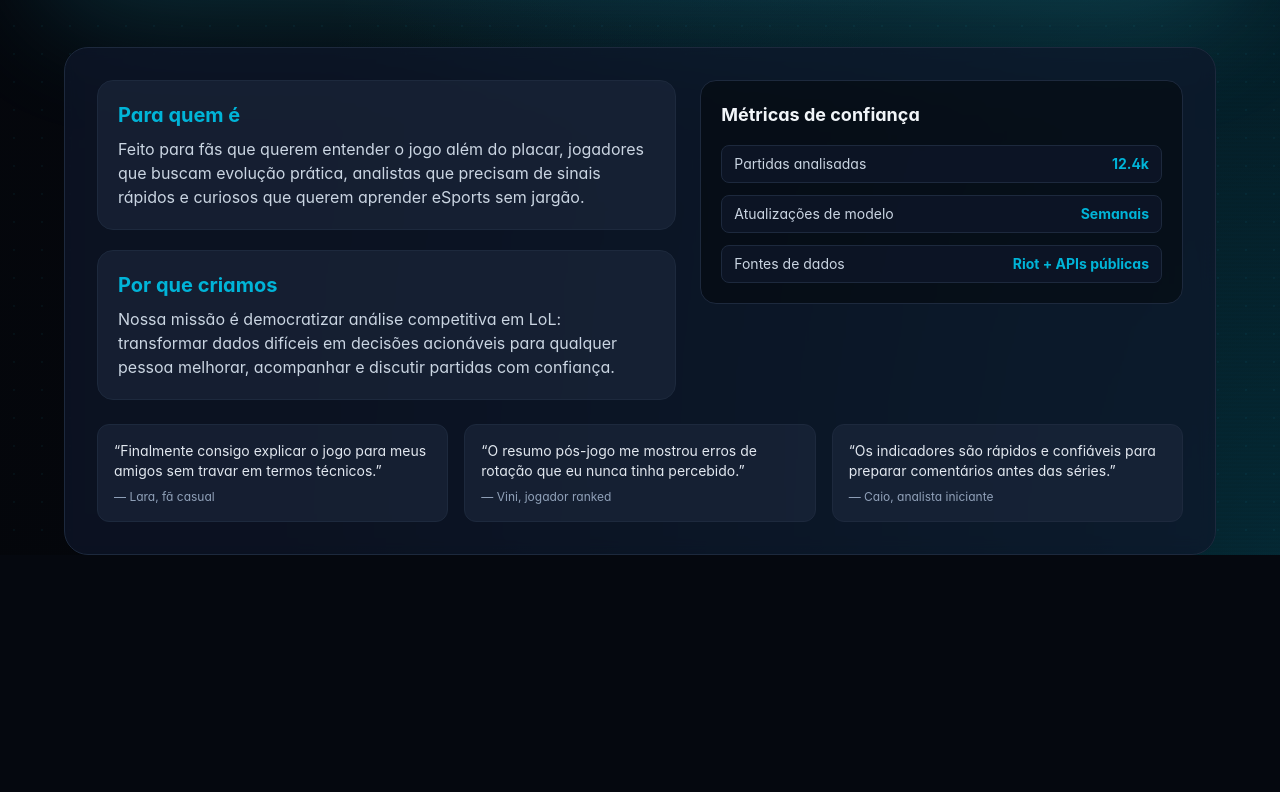
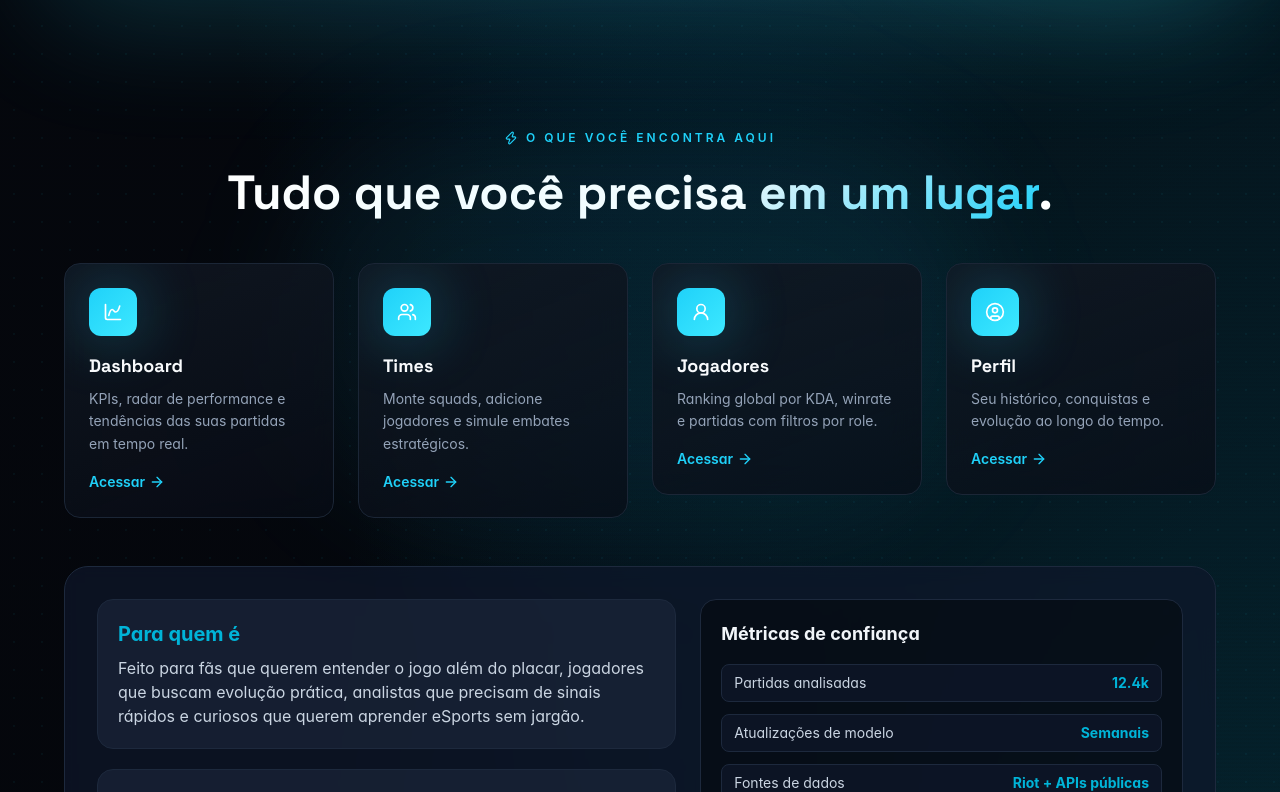
Before and after one commit to CapivaraDevv/Arcane-Stats, a React (Vite) app in the folder arcane-stats/: page / in a window 1280 px wide. Shown: the part 1668-2460 px from the top of the page. Before the commit the page ends 2223 px from the top, so only its background shows below. Built offline with nearby package versions, Linux system fonts and the light colour scheme; no server answers.

Commit message:
feat(home): footer added and new features sections

```diff
--- /dev/null
+++ b/arcane-stats/src/components/AppFooter.tsx
@@ -0,0 +1,31 @@
+import { Link } from "react-router-dom";
+
+export default function AppFooter() {
+  return (
+    <footer className="relative z-10 mt-20 border-t border-border bg-[hsl(var(--background)/0.8)] backdrop-blur-xl">
+      <div className="mx-auto max-w-6xl px-6 py-10">
+        <div className="flex flex-col items-start justify-between gap-6 md:flex-row md:items-center">
+          <div>
+            <span className="font-display text-xl font-bold text-gradient">
+              Arcane Stats
+            </span>
+            <p className="mt-1 text-sm text-muted-foreground">
+              Análise competitiva acessível.
+            </p>
+          </div>
+          <nav className="flex items-center gap-6 text-sm text-muted-foreground">
+            <Link to="/login" className="hover:text-primary transition">
+              Login
+            </Link>
+            <Link to="/register" className="hover:text-primary transition">
+              Cadastro
+            </Link>
+          </nav>
+        </div>
+        <div className="mt-8 border-t border-border pt-6 text-xs text-muted-foreground">
+          © 2025 Arcane Stats. Todos os direitos reservados.
+        </div>
+      </div>
+    </footer>
+  );
+}
--- a/arcane-stats/src/components/DarkVeilBackground.tsx
+++ b/arcane-stats/src/components/DarkVeilBackground.tsx
@@ -18,13 +18,10 @@ const DarkVeilBackground = () => {
       <div className="absolute inset-0 bg-scanlines" />
 
       <div
-        className="absolute top-45 left-22 h-20 w-120 rounded-full bg-primary/20 blur-2xl animate-orb-1"
+        className="absolute top-45 left-22 h-120 w-120 rounded-full bg-primary/20 blur-3xl animate-orb-1"
         style={{ translate: `${mp.x * 40}px ${mp.y * 20}px` }}
       />
-      <div
-        className="absolute top-45 left-22 h-120 w-20 rounded-full bg-primary/20 blur-2xl animate-orb-1"
-        style={{ translate: `${mp.x * 40}px ${mp.y * 20}px` }}
-      />
+
       <div
         className="absolute top-1/3 -right-40 h-160 w-160 rounded-full bg-[hsl(var(--primary)/0.12)] blur-3xl animate-orb-2"
         style={{ translate: `${mp.x * -40}px ${mp.y * -30}px` }}
--- a/arcane-stats/src/features/home/pages/HomePage.tsx
+++ b/arcane-stats/src/features/home/pages/HomePage.tsx
@@ -6,6 +6,7 @@ import ScrollReveal from "../../../components/ScrollReveal";
 import { BarChart3, BookOpenText, Brain } from "lucide-react";
 import SpotlightCard from "../../../components/SpotlightCard";
 import AnimatedCounter from "../../../components/AnimatedCounter";
+import AppFooter from "../../../components/AppFooter";
 
 import {
   TrendingUp,
@@ -15,7 +16,40 @@ import {
   ChessKnight,
   Swords,
   ChessRook,
+  ChartSpline,
+  Users,
+  UserRound,
+  UserCircle,
+  ArrowRight,
+  Zap,
 } from "lucide-react";
+
+const features = [
+  {
+    title: "Dashboard",
+    description: "KPIs, radar de performance e tendências das suas partidas em tempo real.",
+    icon: ChartSpline,
+    path: "/dashboard",
+  },
+  {
+    title: "Times",
+    description: "Monte squads, adicione jogadores e simule embates estratégicos.",
+    icon: Users,
+    path: "/times",
+  },
+  {
+    title: "Jogadores",
+    description: "Ranking global por KDA, winrate e partidas com filtros por role.",
+    icon: UserRound,
+    path: "/jogadores",
+  },
+  {
+    title: "Perfil",
+    description: "Seu histórico, conquistas e evolução ao longo do tempo.",
+    icon: UserCircle,
+    path: "/perfil",
+  },
+];
 
 const dashboardCards = [
   {
@@ -333,6 +367,47 @@ export default function HomePage() {
         </ScrollReveal>
       </section>
 
+      <section className="relative z-10 mt-32 px-6">
+        <div className="pointer-events-none absolute left-1/2 top-1/2 h-[400px] w-[700px] -translate-x-1/2 -translate-y-1/2 rounded-full bg-[hsl(var(--primary)/0.07)] blur-3xl" />
+        <ScrollReveal preset="up">
+          <div className="mx-auto mb-10 w-full max-w-6xl text-center">
+            <p className="inline-flex items-center gap-2 text-xs font-semibold uppercase tracking-[0.25em] text-primary">
+              <Zap className="h-3.5 w-3.5" /> O que você encontra aqui
+            </p>
+            <h2 className="mt-3 font-display text-4xl font-bold leading-tight md:text-5xl">
+              Tudo que você precisa{" "}
+              <span className="text-gradient">em um lugar</span>.
+            </h2>
+          </div>
+        </ScrollReveal>
+
+        <div className="mx-auto w-full max-w-6xl grid grid-cols-2 lg:grid-cols-4 gap-4 md:gap-6">
+          {features.map((f, i) => (
+            <ScrollReveal key={f.path} preset="up" delay={i * 0.1} duration={0.5}>
+              <motion.div
+                whileHover={{ scale: 1.02 }}
+                className="group relative overflow-hidden rounded-2xl border border-border bg-card-glass p-6 transition hover:border-[hsl(var(--primary)/0.5)] cursor-pointer"
+              >
+                <div className="absolute -right-8 -top-8 h-28 w-28 rounded-full bg-[hsl(var(--primary)/0.12)] blur-2xl opacity-0 transition duration-300 group-hover:opacity-100" />
+                <div className="relative">
+                  <div className="mb-4 inline-flex h-12 w-12 items-center justify-center rounded-xl bg-gradient-primary shadow-glow">
+                    <f.icon className="h-5 w-5 text-primary-foreground" />
+                  </div>
+                  <h3 className="font-display text-lg font-bold text-foreground">{f.title}</h3>
+                  <p className="mt-2 text-sm text-muted-foreground leading-relaxed">{f.description}</p>
+                  <Link
+                    to="/login"
+                    className="mt-4 inline-flex items-center gap-1 text-sm font-semibold text-primary transition-all hover:gap-2"
+                  >
+                    Acessar <ArrowRight className="h-4 w-4" />
+                  </Link>
+                </div>
+              </motion.div>
+            </ScrollReveal>
+          ))}
+        </div>
+      </section>
+
       <ScrollReveal>
         <section className="relative z-10 mt-12 px-6">
           <div className="mx-auto w-full max-w-6xl rounded-3xl border border-slate-800 bg-slate-900/70 p-6 backdrop-blur md:p-8">
@@ -445,6 +520,8 @@ export default function HomePage() {
         </section>
       </ScrollReveal>
 
+      <AppFooter />
+
       {isLearnMoreOpen && (
         <div className="fixed inset-0 z-30 flex items-center justify-center bg-black/70 px-4">
           <div className="w-full max-w-2xl rounded-2xl border border-slate-700 bg-slate-950 p-6 shadow-2xl">
```
